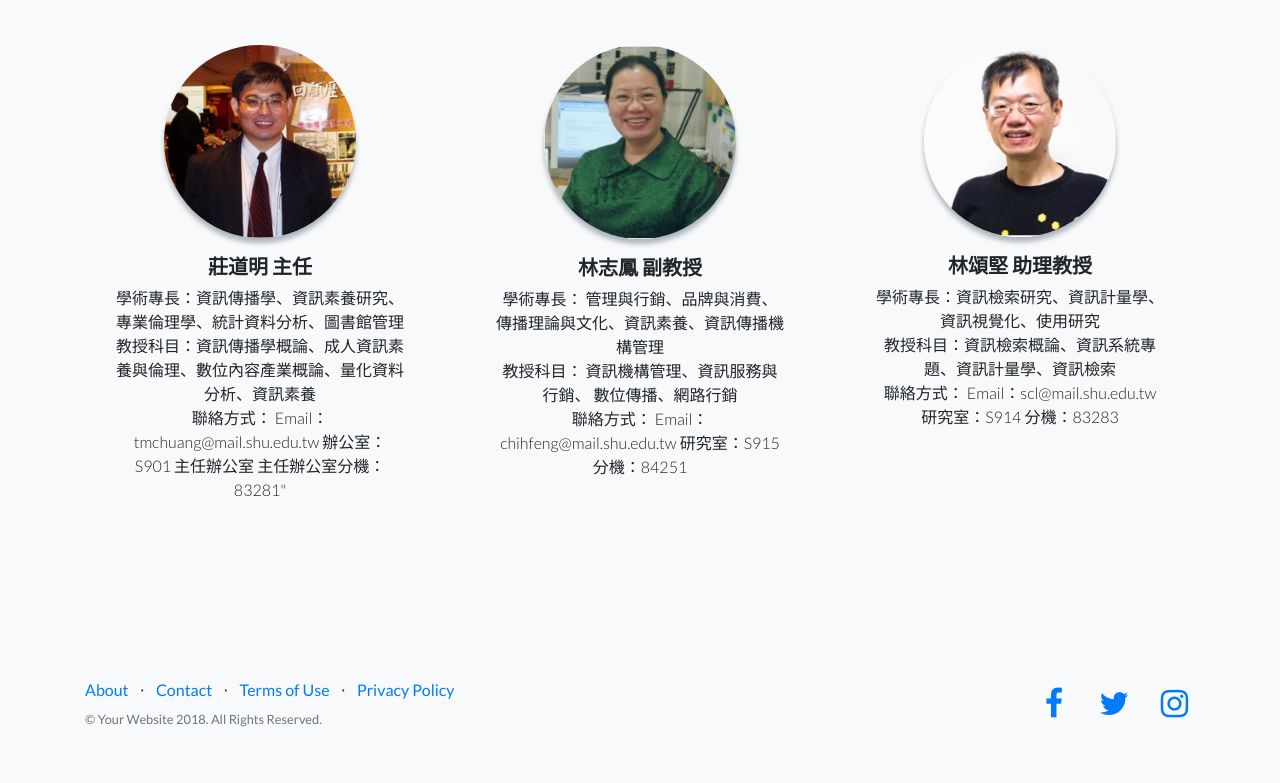
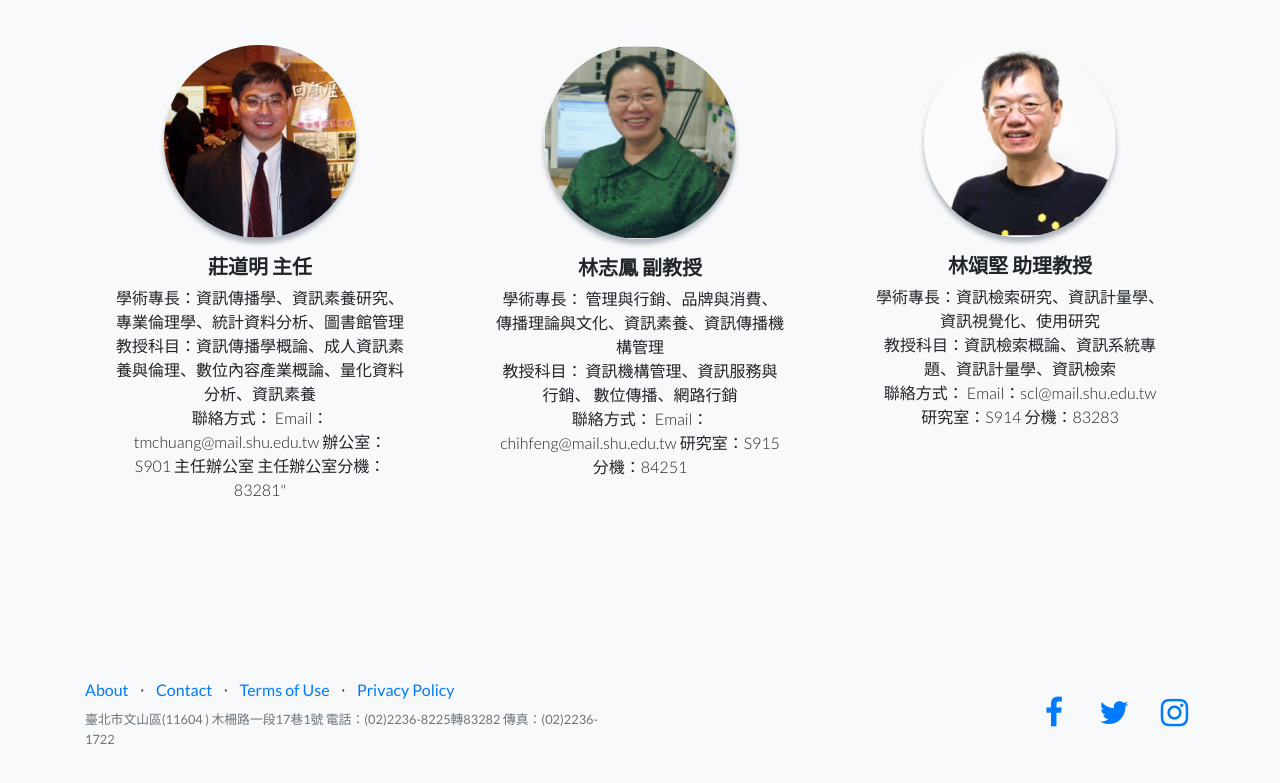
Before and after one commit to ambersschool/shuicsamber, a website: page index.html in a window 1280 px wide. Shown: the part 2780-3563 px from the top of the page. Drawn offline with Linux system fonts and the light colour scheme.

Commit message:
Add files via upload

```diff
--- a/index.html
+++ b/index.html
@@ -200,7 +200,10 @@ Email：scl@mail.shu.edu.tw
                 <a href="#">Privacy Policy</a>
               </li>
             </ul>
-            <p class="text-muted small mb-4 mb-lg-0">&copy; Your Website 2018. All Rights Reserved.</p>
+            <p class="text-muted small mb-4 mb-lg-0">臺北市文山區(11604 )
+木柵路一段17巷1號
+電話：(02)2236-8225轉83282
+傳真：(02)2236-1722</p>
           </div>
           <div class="col-lg-6 h-100 text-center text-lg-right my-auto">
             <ul class="list-inline mb-0">
```
